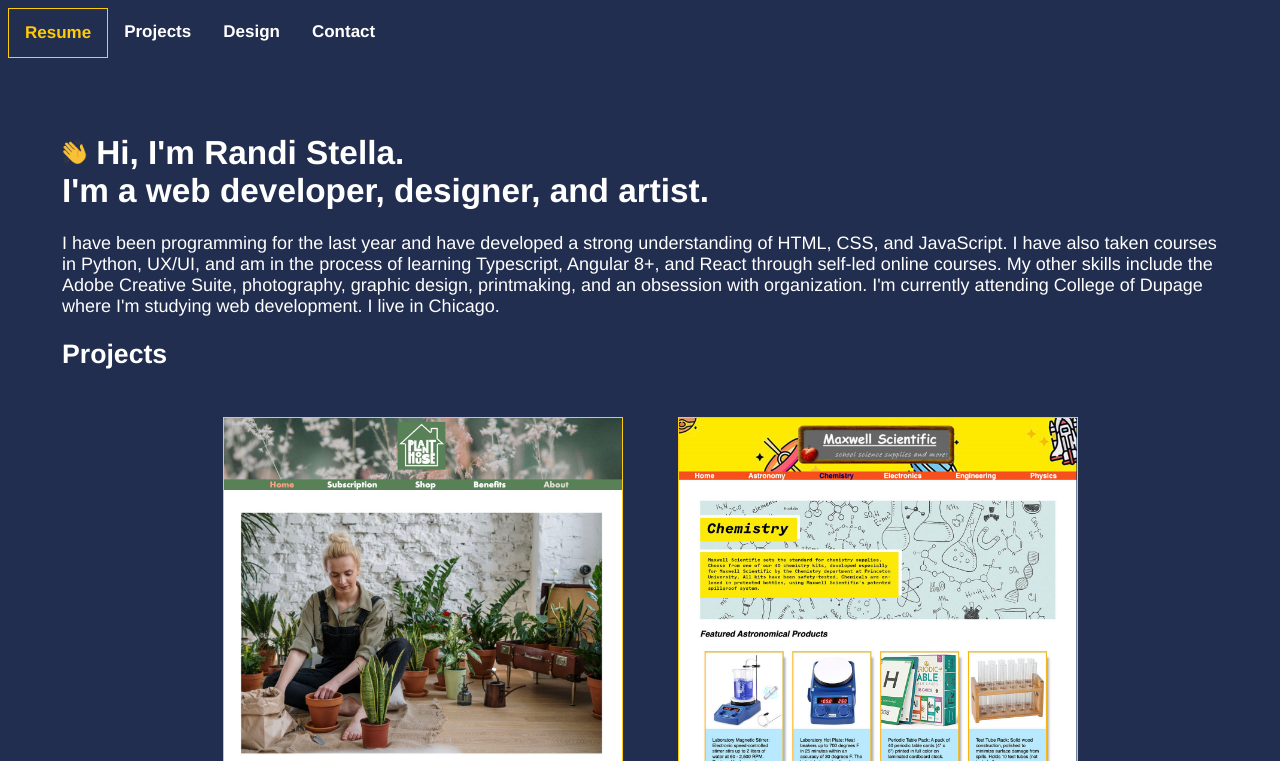
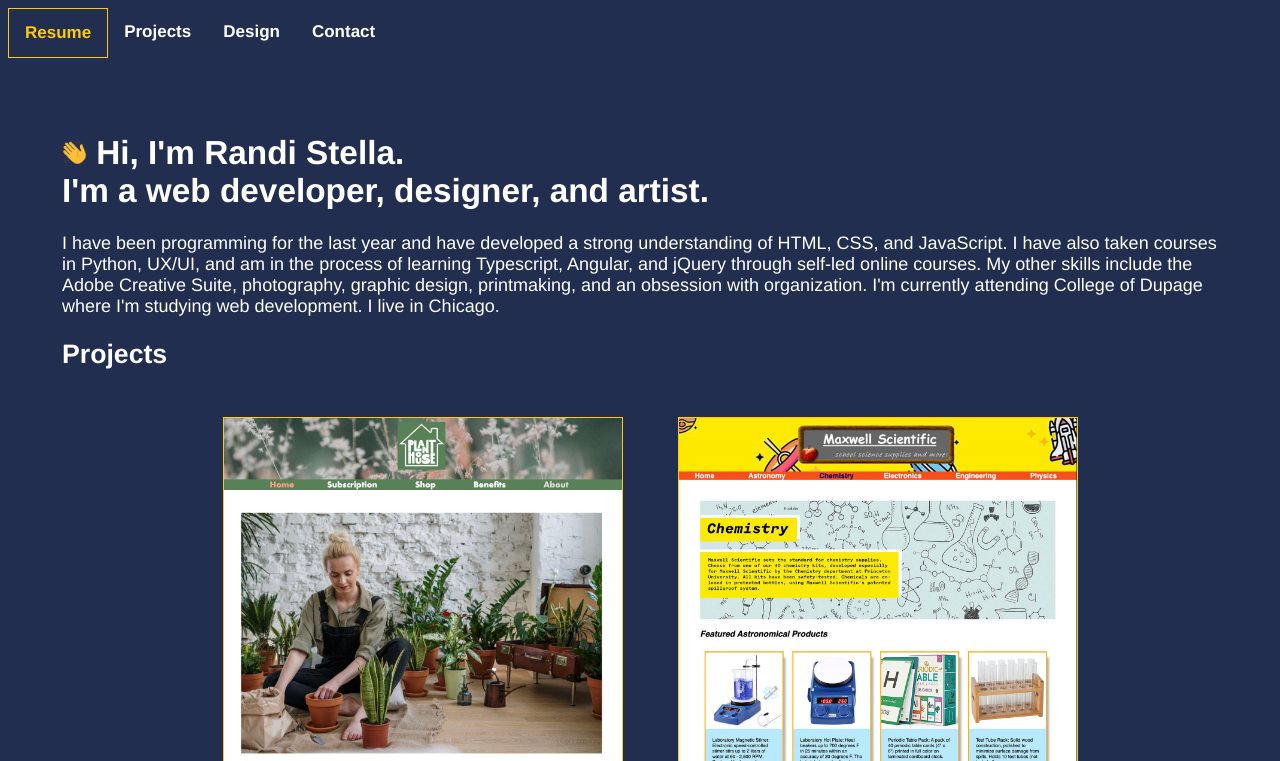
Before and after one commit to randistella/personal-website, a plain HTML site: page index.html in a window 1280 px wide. Shown: the top 761 px of the page. Drawn offline with Linux system fonts and the light colour scheme.

Commit message:
updated bio

```diff
--- a/index.html
+++ b/index.html
@@ -57,7 +57,7 @@ function topFunction() {
         <h1><img src="assets/wave.svg.png" style="width:25px;height:25px" alt="wave"/>  Hi, I'm Randi Stella.<br>
             I'm a web developer, designer, and artist.</h1>
 
-            I have been programming for the last year and have developed a strong understanding of HTML, CSS, and JavaScript. I have also taken courses in Python, UX/UI, and am in the process of learning Typescript, Angular 8+, and React through self-led online courses. My other skills include the Adobe Creative Suite, photography, graphic design, printmaking, and an obsession with organization. I'm currently attending College of Dupage where I'm studying web development. I live in Chicago.
+            I have been programming for the last year and have developed a strong understanding of HTML, CSS, and JavaScript. I have also taken courses in Python, UX/UI, and am in the process of learning Typescript, Angular, and jQuery through self-led online courses. My other skills include the Adobe Creative Suite, photography, graphic design, printmaking, and an obsession with organization. I'm currently attending College of Dupage where I'm studying web development. I live in Chicago.
 
         <h2 id="projects">Projects</h2>
         <div class='photo-grid-container'>
```
